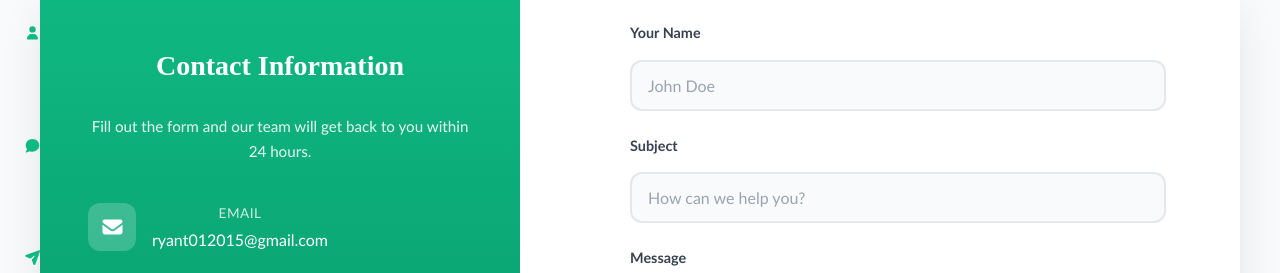
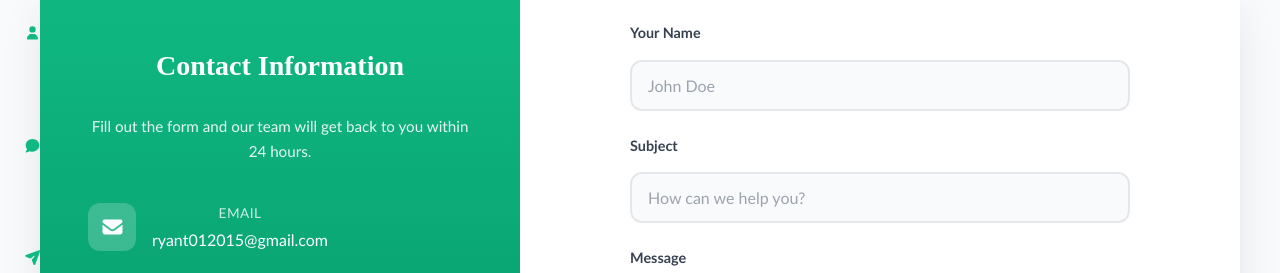
Before and after one commit to academathon-software/website, a React (Vite) app in the folder website/Frontend/: page /contact in a window 1280 px wide. Shown: the part 466-739 px from the top of the page. Built offline with nearby package versions, Linux system fonts and the light colour scheme; no server answers.

Commit message:
fix profile textbox sizing

```diff
--- a/website/Frontend/src/components/BookLesson/BookLesson.jsx
+++ b/website/Frontend/src/components/BookLesson/BookLesson.jsx
@@ -889,7 +889,7 @@ const BookLesson = () => {
               const weekDates = getWeekDates();
               return (
                 <>
-                  <p>Book {selectedGrade?.name} {selectedCourse} with {currentTutor?.displayName || currentTutor?.name} on {weekDays[weekDates[selectedTimeSlot.day]?.getDay()]}, {weekDates[selectedTimeSlot.day]?.toLocaleDateString('en-US', { month: 'short', day: 'numeric' })} at {selectedTimeSlot.timeSlot} - {selectedTimeSlot.timeSlot.split(' ')[0] === '12' ? '1' : parseInt(selectedTimeSlot.timeSlot.split(' ')[0]) + 1} {selectedTimeSlot.timeSlot.split(' ')[1]}</p>
+                  <p>Book {selectedGrade?.name} {selectedCourse} with {currentTutor?.displayName || currentTutor?.name} on {weekDays[weekDates[selectedTimeSlot.day]?.getDay()]}, {weekDates[selectedTimeSlot.day]?.toLocaleDateString('en-US', { month: 'short', day: 'numeric' })} at {selectedTimeSlot.timeSlot} - {new Date(selectedTimeSlot.slotData.endTime).toLocaleTimeString('en-US', { hour: 'numeric', hour12: true })}</p>
                   <div className="booking-confirmation-buttons">
                     <button
                       className="confirm-book-button"
--- a/website/Frontend/src/components/Profile/Profile.css
+++ b/website/Frontend/src/components/Profile/Profile.css
@@ -162,6 +162,7 @@
   width: 100%;
   outline: none;
   margin: 0;
+  box-sizing: border-box;
 }
 
 .form-group input:focus,
```
